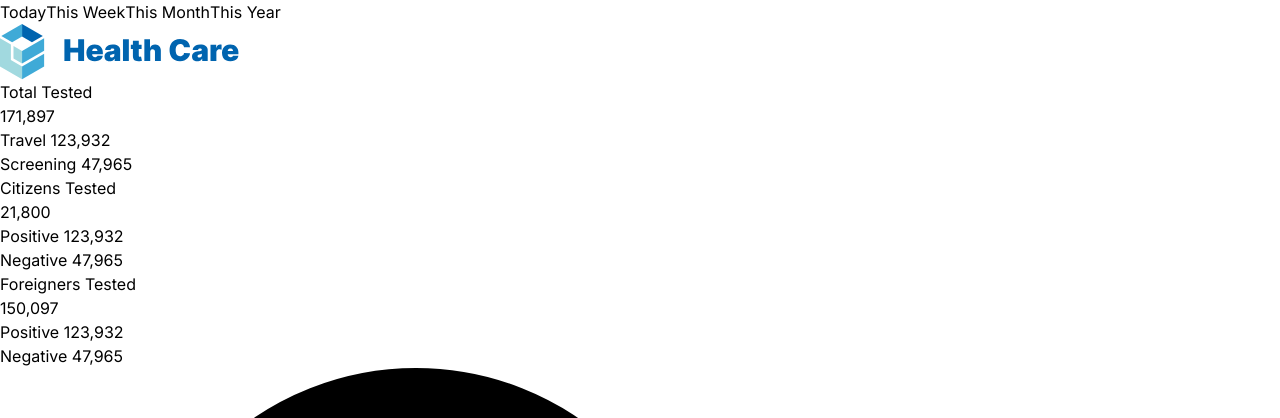
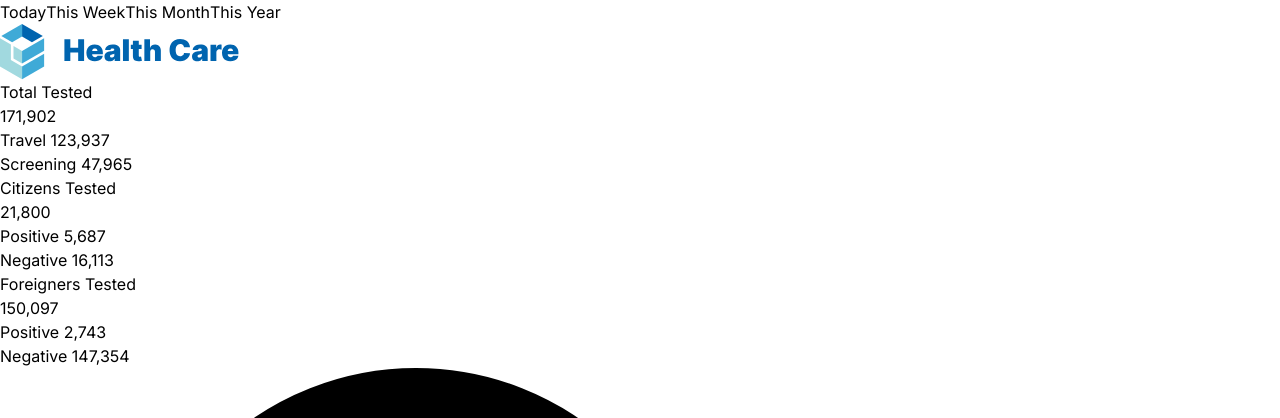
Before and after one commit to felixorwari/covid19-dashboard, a Vue app: page / in a window 1280 px wide. Shown: the top 418 px of the page. Built offline with nearby package versions, Linux system fonts and the light colour scheme.

Commit message:
Updated testing data & widgets

```diff
--- a/data/testing-data.json
+++ b/data/testing-data.json
@@ -1,7 +1,6 @@
 {
-  "testingData": {
   "totalTested": {
-      "travel": 123932,
+    "travel": 123937,
     "screening": 47965
   },
   "citizensTested": {
@@ -13,4 +12,3 @@
     "negative": 147354
   }
 }
-}
--- a/src/components/Header/StatsWidget.vue
+++ b/src/components/Header/StatsWidget.vue
@@ -1,16 +1,52 @@
+<script>
+export default {
+    data() {
+        return {
+            testingData: {}, // Object to store fetched data
+            loading: true // loading flag
+        }
+    },
+
+    created() {
+        // Fetch data
+        this.fetchTestingData()
+    },
+
+    methods: {
+        async fetchTestingData() {
+            fetch('/data/testing-data.json')
+            .then((response) => {
+                if (!response.ok) {
+                    throw new Error('Network response was not ok');
+                }
+                return response.json();
+            })
+                .then((data) => {
+                this.testingData = data;
+                this.loading = false; // Set loading to false once data is fetched
+            })
+                .catch((error) => {
+                console.error('Error fetching data:', error);
+            });
+        }
+    }
+}
+</script>
+
 <template>
-    <div class="grid grid-cols-3 divide-x">
+    <div v-if="loading" class="mx-auto animate-pulse">Loading...</div>
+    <div v-else class="grid grid-cols-3 divide-x divide-y">
         <div class="flex flex-col px-7 pt-5 pb-2.5">
             <h4 class="text-sm font-medium text-gray-400">Total Tested</h4>
 
             <div class="flex justify-between mb-2 gap-7">
-                <p class="text-3xl font-bold">171,897</p>
+                <p class="text-3xl font-bold">{{ (testingData.totalTested.travel + testingData.totalTested.screening).toLocaleString() }}</p>
                 <div class="chart"></div>
             </div>
 
             <div class="flex justify-between text-xs font-medium">
-                <p class="text-gray-400 uppercase">Travel <span class="ml-2 text-gray-700">123,932</span></p>
-                <p class="text-gray-400 uppercase">Screening <span class="ml-2 text-gray-700">47,965</span></p>
+                <p class="text-gray-400 uppercase">Travel <span class="ml-2 text-gray-700">{{ (testingData.totalTested.travel).toLocaleString() }}</span></p>
+                <p class="text-gray-400 uppercase">Screening <span class="ml-2 text-gray-700">{{ (testingData.totalTested.screening).toLocaleString() }}</span></p>
             </div>
         </div>
 
@@ -18,13 +54,13 @@
             <h4 class="text-sm font-medium text-gray-400">Citizens Tested</h4>
 
             <div class="flex justify-between mb-2 gap-7">
-                <p class="text-3xl font-bold">21,800</p>
+                <p class="text-3xl font-bold">{{ (testingData.citizensTested.positive + testingData.citizensTested.negative).toLocaleString() }}</p>
                 <div class="chart"></div>
             </div>
 
             <div class="flex justify-between text-xs font-medium">
-                <p class="text-gray-400 uppercase">Positive <span class="ml-2 text-gray-700">123,932</span></p>
-                <p class="text-gray-400 uppercase">Negative <span class="ml-2 text-gray-700">47,965</span></p>
+                <p class="text-gray-400 uppercase">Positive <span class="ml-2 text-gray-700">{{ (testingData.citizensTested.positive).toLocaleString() }}</span></p>
+                <p class="text-gray-400 uppercase">Negative <span class="ml-2 text-gray-700">{{ (testingData.citizensTested.negative).toLocaleString() }}</span></p>
             </div>
         </div>
 
@@ -32,13 +68,13 @@
             <h4 class="text-sm font-medium text-gray-400">Foreigners Tested</h4>
 
             <div class="flex justify-between mb-2 gap-7">
-                <p class="text-3xl font-bold">150,097</p>
+                <p class="text-3xl font-bold">{{ (testingData.foreignersTested.positive + testingData.foreignersTested.negative).toLocaleString() }}</p>
                 <div class="chart"></div>
             </div>
 
             <div class="flex justify-between text-xs font-medium">
-                <p class="text-gray-400 uppercase">Positive <span class="ml-2 text-gray-700">123,932</span></p>
-                <p class="text-gray-400 uppercase">Negative <span class="ml-2 text-gray-700">47,965</span></p>
+                <p class="text-gray-400 uppercase">Positive <span class="ml-2 text-gray-700">{{ (testingData.foreignersTested.positive).toLocaleString() }}</span></p>
+                <p class="text-gray-400 uppercase">Negative <span class="ml-2 text-gray-700">{{ (testingData.foreignersTested.negative).toLocaleString() }}</span></p>
             </div>
         </div>
     </div>
```
Lines whose indentation alone changed are shown as unchanged.
